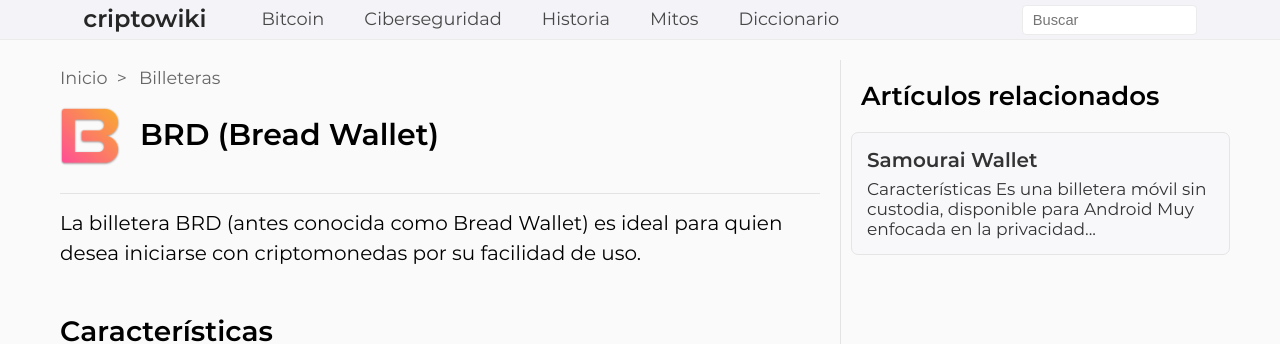
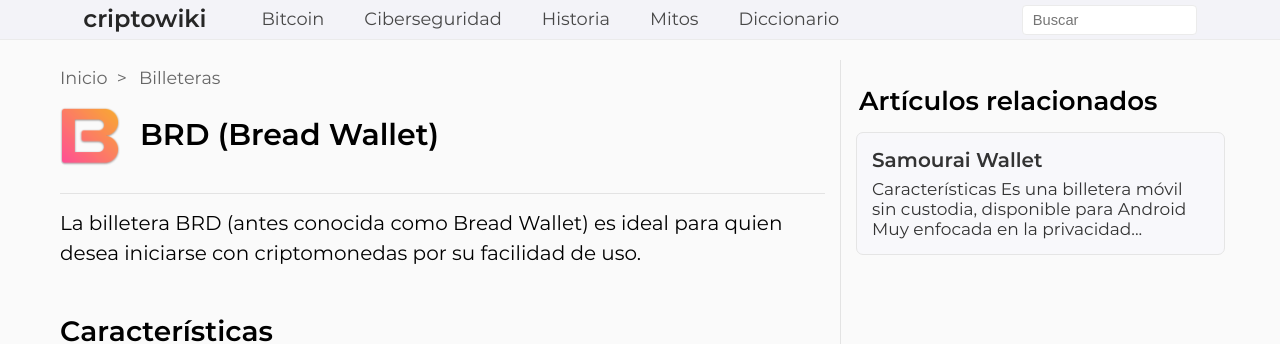
Before and after one commit to criptowiki/criptowiki, a Jekyll site: the page built from collections/_posts/wallets/2020-05-25-brd.md, in a window 1280 px wide and 1400 px high. Shown: the top 344 px of the window. Built offline with Jekyll 4.4.1, drawn with Linux system fonts in a browser that asks for light colours; some web fonts are replaced.

Commit message:
minor style improvements

```diff
--- a/_includes/head.html
+++ b/_includes/head.html
@@ -45,7 +45,7 @@
     {% endif %}
 
     {% if layout.css %}
-        <link rel="stylesheet" type="text/css" href="{{ site.baseurl }}/assets/css/{{ layout.css }}.css?v=05082023" />
+        <link rel="stylesheet" type="text/css" href="{{ site.baseurl }}/assets/css/{{ layout.css }}.css?v=12082023" />
     {% endif %}
 
     {% if page.collection == 'posts' %}
--- a/assets/css/post-two-column.sass
+++ b/assets/css/post-two-column.sass
@@ -40,7 +40,7 @@
     margin-top: 15px
 
 #post-column-left
-    padding: 0 20px 20px 20px
+    padding: 0 15px 20px 20px
     box-sizing: border-box
 
 #post-column-right
@@ -58,10 +58,10 @@
     text-decoration: none
 
 #related-posts
-    padding: 10px
+    padding: 15px
 
 #related-posts h3
-    padding: 0 10px 5px
+    padding: 0 0 0 3px
 
 .related-post
     float: left
```
